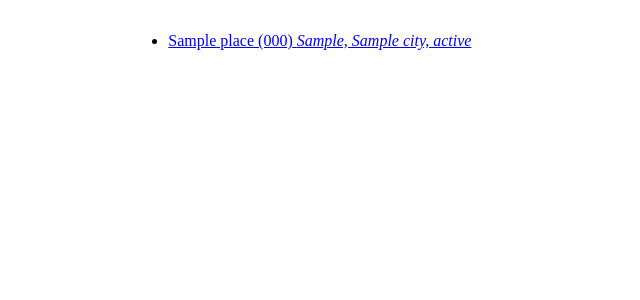
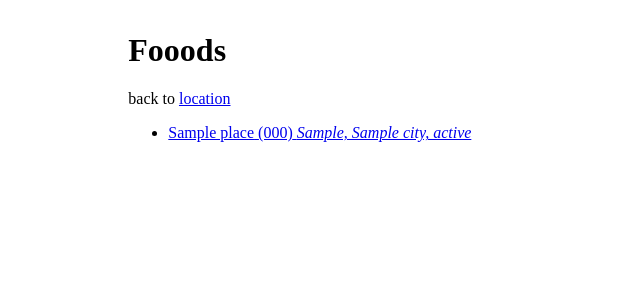
Before and after one commit to daaku/weekend, a Django app: template weekend/common/templates/common/places.html in a window 1280 px wide. Shown: the top 300 px of the page, without its empty margins (0-640 px from the left). Run offline with Django 3.2, Linux system fonts and the light colour scheme; the template is opened without the code that fills it: most values are stand-ins (such as "Sample title", 1, 10 or a date in 2020).

Commit message:
h1, back link(2)

```diff
--- a/weekend/common/templates/common/places.html
+++ b/weekend/common/templates/common/places.html
@@ -1,10 +1,10 @@
 {% extends "base.html" %}
+{% block content %}
 
 <h1>Fooods</h1>
 
-back to <a href="#" onclick="void(window.history.back())">location</a>
+<p>back to <a href="#" onclick="void(window.history.back())">location</a></p>
 
-{% block content %}
 <ul id="places">
 {% for place in places %}
     <li>
```
